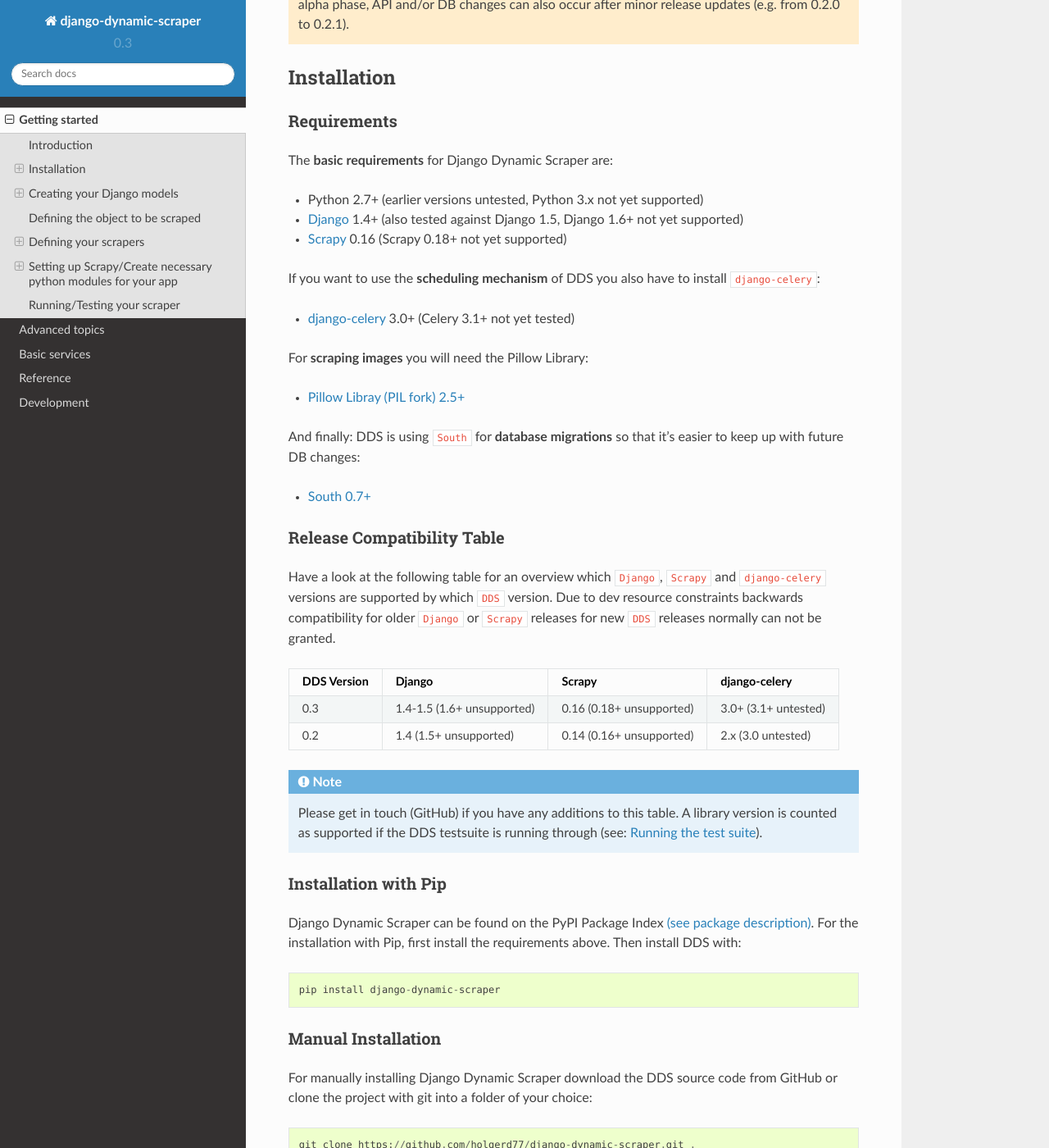
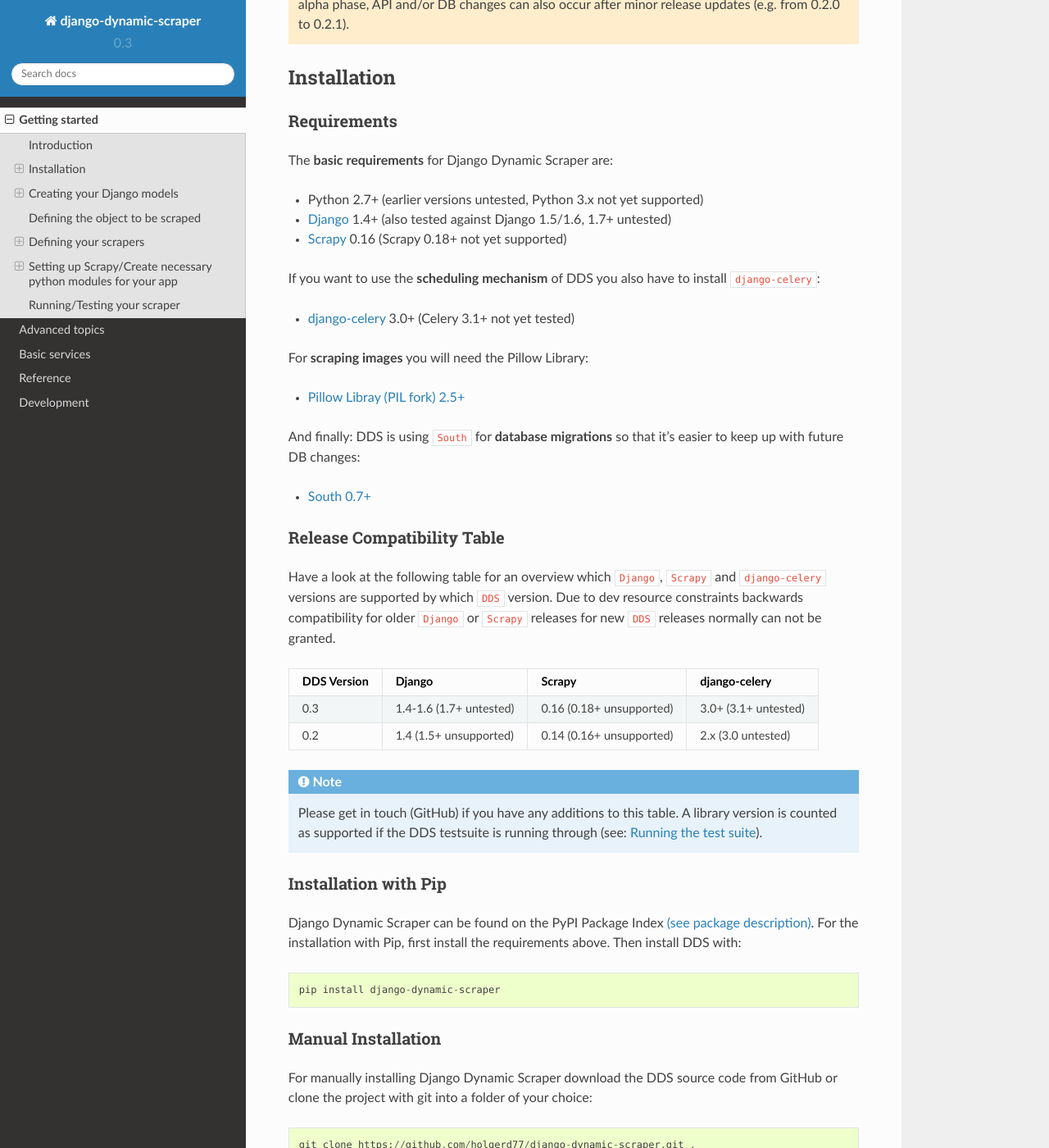
Before and after one commit to holgerd77/django-dynamic-scraper, a Sphinx documentation site: the page built from docs/getting_started.rst, in a window 1280 px wide and 1400 px high, scrolled down 912 px. Shown: the whole window at 82% size. Built offline with Sphinx 7.4.7 and the Read the Docs theme 2.0.0, drawn with Linux system fonts in a browser that asks for light colours.

Commit message:
Updated release compatibility table adding support information for Django 1.6

```diff
--- a/docs/getting_started.rst
+++ b/docs/getting_started.rst
@@ -49,7 +49,7 @@
 The **basic requirements** for Django Dynamic Scraper are:
 
 * Python 2.7+ (earlier versions untested, Python 3.x not yet supported)
-* `Django <https://www.djangoproject.com/>`_ 1.4+ (also tested against Django 1.5, Django 1.6+ not yet supported)
+* `Django <https://www.djangoproject.com/>`_ 1.4+ (also tested against Django 1.5/1.6, 1.7+ untested)
 * Scrapy_ 0.16 (Scrapy 0.18+ not yet supported)
 
 If you want to use the **scheduling mechanism** of DDS you also have to install ``django-celery``:
@@ -74,7 +74,7 @@
 =========== ========================== ======================== ====================
 DDS Version Django                     Scrapy                   django-celery
 =========== ========================== ======================== ====================
-0.3         1.4-1.5 (1.6+ unsupported) 0.16 (0.18+ unsupported) 3.0+ (3.1+ untested)
+0.3         1.4-1.6 (1.7+ untested)    0.16 (0.18+ unsupported) 3.0+ (3.1+ untested)
 0.2         1.4 (1.5+ unsupported)     0.14 (0.16+ unsupported) 2.x (3.0 untested)
 =========== ========================== ======================== ====================
 
```
